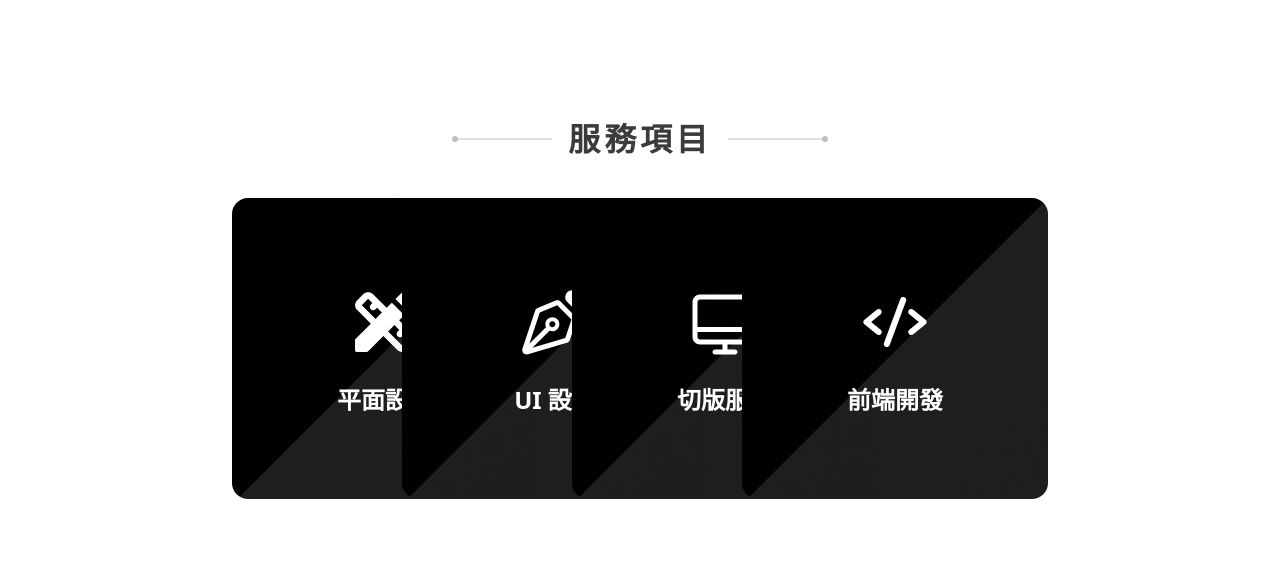
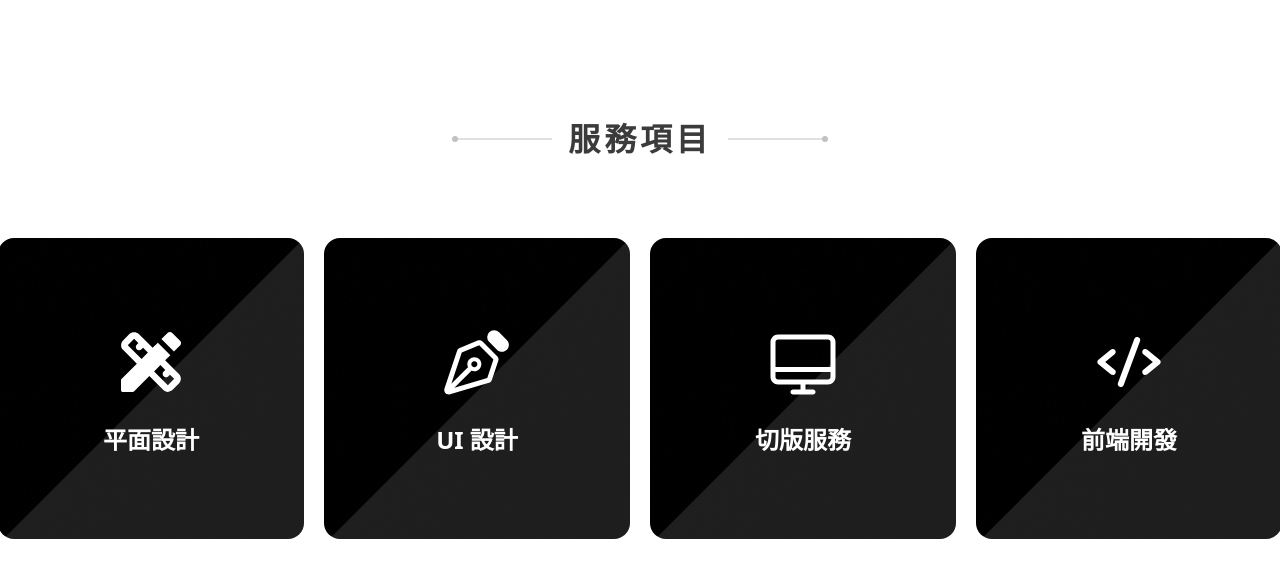
Before and after one commit to Lin4611/noelwebsite, a React (Vite) app: page / in a window 1280 px wide. Shown: the top 578 px of the page. Built offline with nearby package versions, Linux system fonts and the light colour scheme; a web font is replaced by a local one.

Commit message:
style: adjust services card layout for RWD

```diff
--- a/src/pages/ServicesPage.jsx
+++ b/src/pages/ServicesPage.jsx
@@ -13,10 +13,10 @@ const services_bg = "bg-[url('../assets/imgs/service-bg/service-item-bg.png')]";
 const ServicesPage = () => {
   return (
     <>
-      <main className="max-w-[375px] w-full mx-auto lg:max-w-[1920px]">
-        <section className="w-full flex pt-10 pb-20 items-center justify-center gap-10 flex-col lg:py-30">
+      <main className="w-full mx-auto">
+        <section className="w-full flex flex-col pt-10 pb-20 items-center justify-center gap-10 xl:py-30 xl:gap-20">
           <SectionTitle title={"服務項目"}/>
-          <div className="w-full grid grid-cols-1 h-full justify-items-center gap-6 lg:grid-cols-4 lg:px-[312px]">
+          <div className="w-full grid grid-cols-1 place-items-center gap-6 md:grid-cols-2 lg:grid-cols-2 lg:max-w-[1296px] xl:grid-cols-4">
             {servicesArray.map((service) => (
               <div
                 className={`${services_bg} w-[306px] py-21 flex flex-col justify-center items-center gap-6 rounded-2xl`}
```
